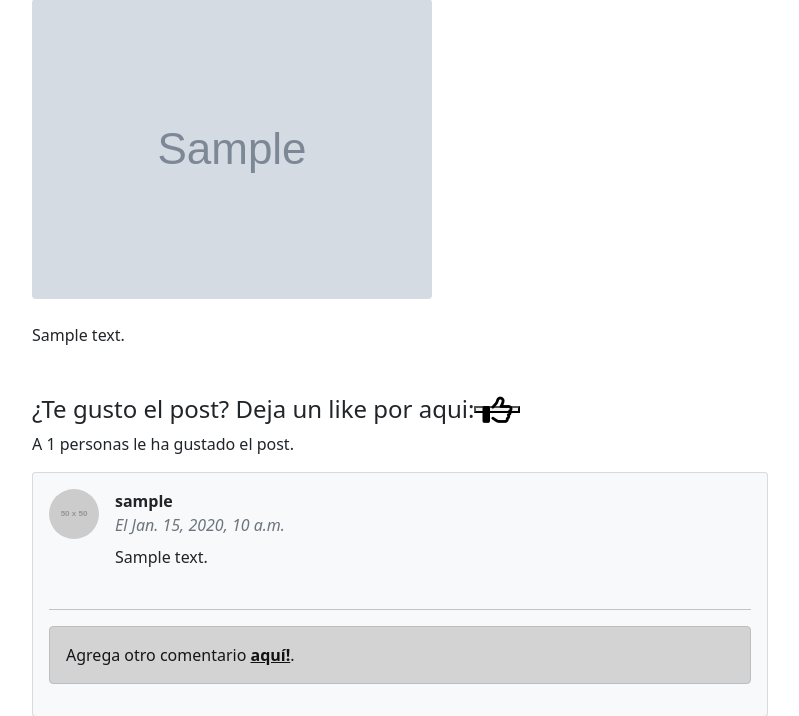
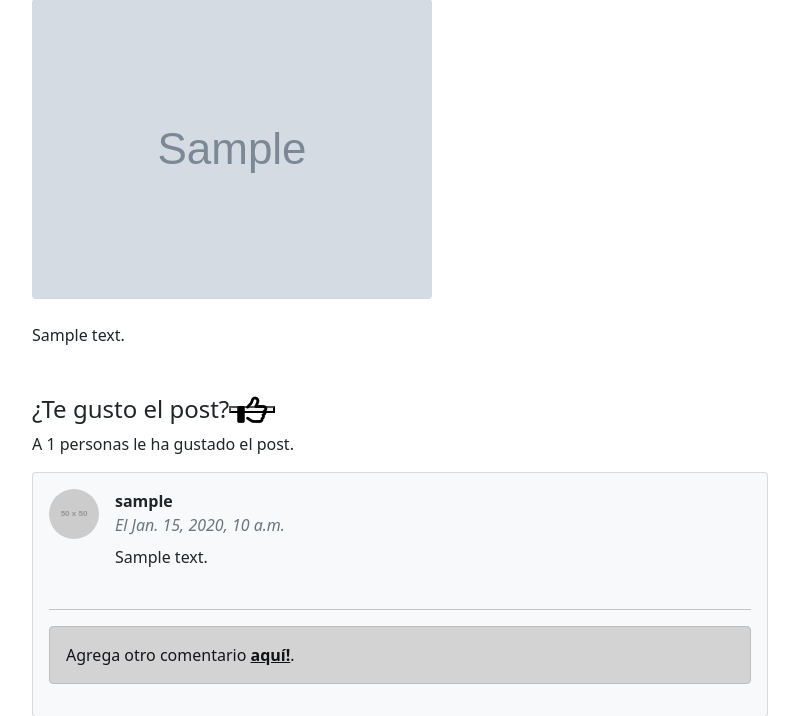
Before and after one commit to JoacoJ2302/blog_final_jurado, a Django app: page /posts/verPost/1/ in a window 1280 px wide. Shown: the part 440-1156 px from the top of the page, without its empty margins (50-849 px from the left). Run offline with Django 4.2, Linux system fonts and the light colour scheme; a user stored in the database is signed in; tables that the repository leaves empty hold one stand-in row (values such as "Sample post"); grey boxes marked "Sample" are stand-in pictures; grey boxes labelled with a size stand in for pictures from a placeholder-image service; some libraries are stand-ins or nearby versions.

Commit message:
Cambio en el me gusta

```diff
--- a/posts/templates/posts/ver_post.html
+++ b/posts/templates/posts/ver_post.html
@@ -37,7 +37,7 @@
             {% if user.is_authenticated %}
               <form action="{% url 'likePost' post.pk %}" method="POST">
               {% csrf_token %}
-              <h4>¿Te gusto el post? Deja un like por aqui:<button type="submit"  class="fa-regular fa-thumbs-up fa-lg", name="post_id", value="{{ object.id }}"></button></h4>
+              <h4>¿Te gusto el post?<button type="submit"  class="fa-regular fa-thumbs-up fa-lg", name="post_id", value="{{ object.id }}"></button></h4>
               </form>
             {% else %}
               <div class="alert alert-warning" role="alert">
```
